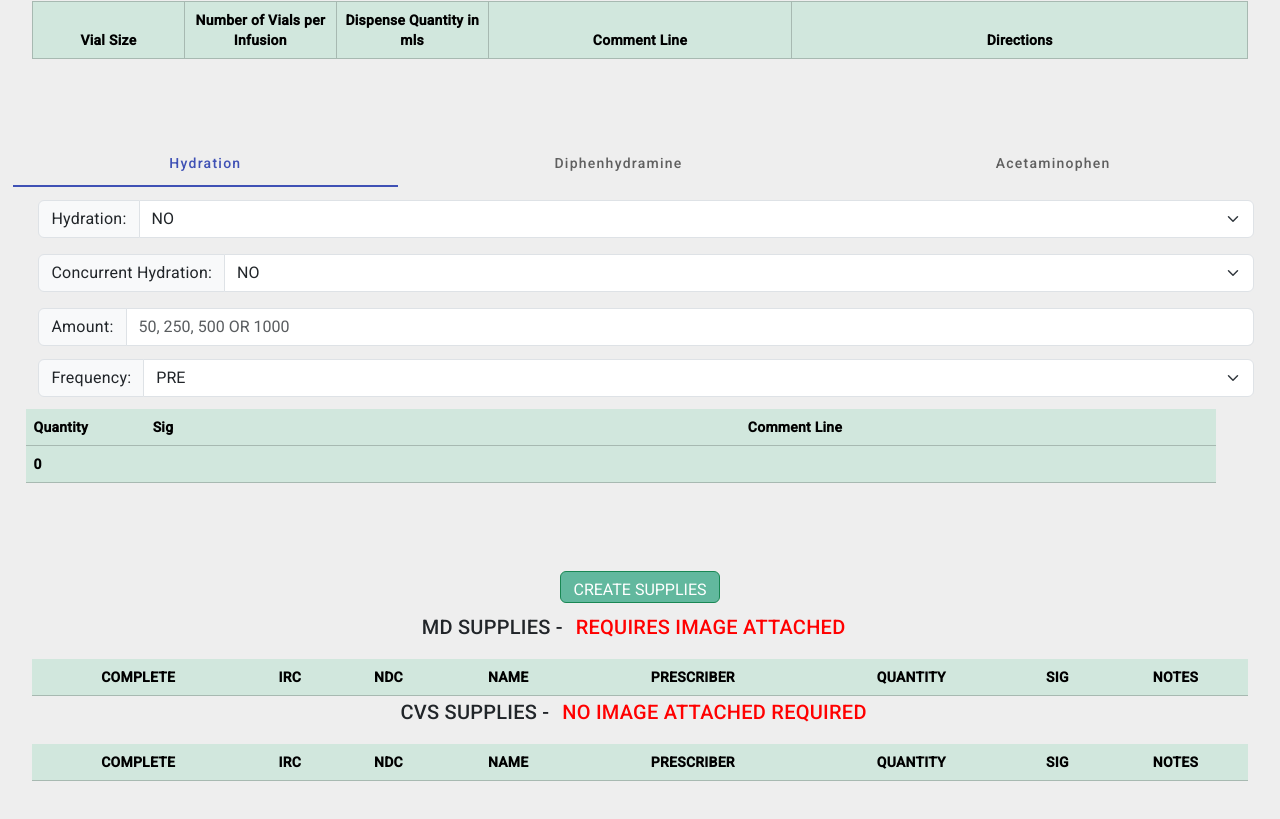
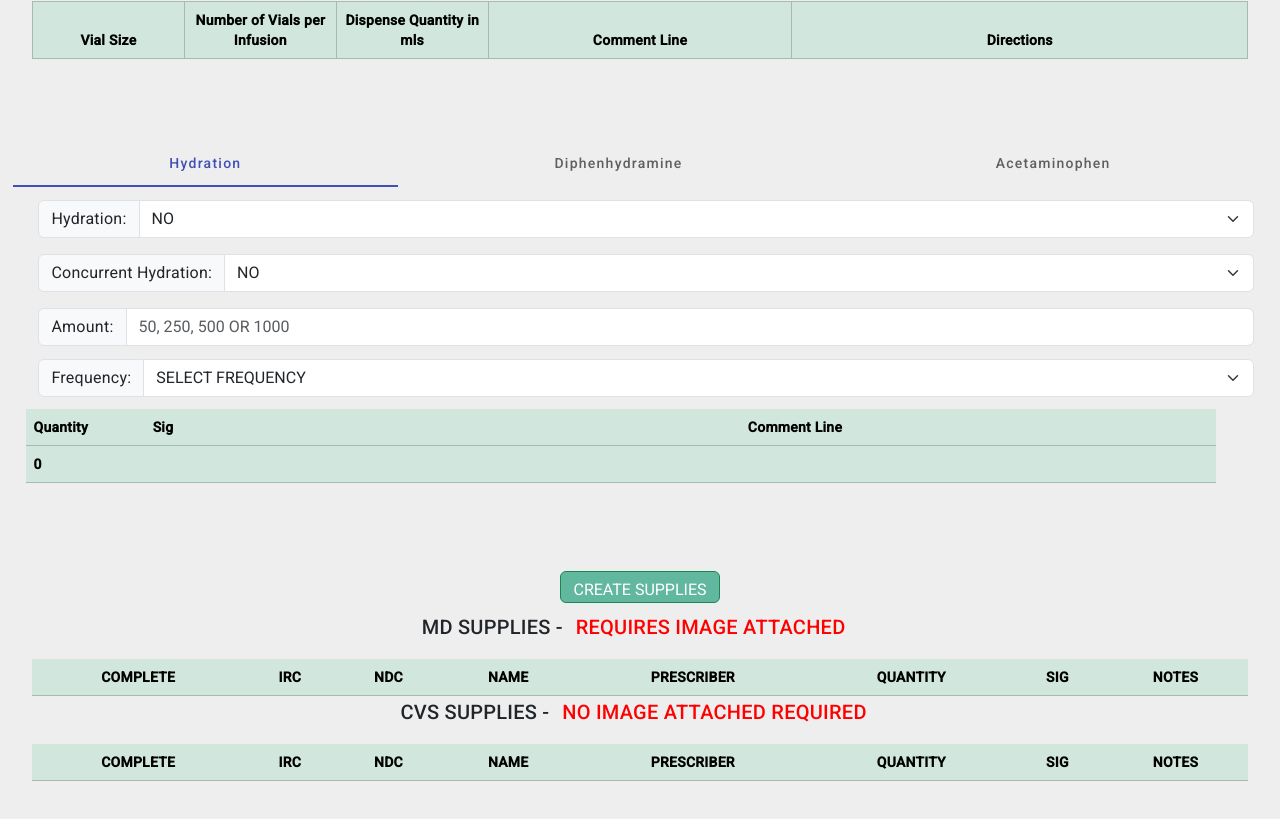
Before and after one commit to LuisCldrn/calculator-app, an Angular app: page / in a window 1280 px wide. Shown: the part 689-1508 px from the top of the page. Built offline with nearby package versions, Linux system fonts and the light colour scheme.

Commit message:
Updated hydration option

```diff
--- a/src/app/components/drug-selection/drug-selection.component.html
+++ b/src/app/components/drug-selection/drug-selection.component.html
@@ -131,6 +131,7 @@
         <div class="input-group">
           <label class="input-group-text" for="hyFrequency">Frequency:</label>
           <select #hydrafreq (change)="setHydraFreq(hydrafreq.value)" class="form-select" name="hyFrequency" id="">
+            <option value="">SELECT FREQUENCY</option>
             <option value="PRIOR TO">PRE</option>
             <option value="POST TO">POST</option>
             <option value="PRIOR TO AND POST">PRE & POST</option>
```
Also changed, not shown: 4 other files (tests, documents, lock files or other folders).
